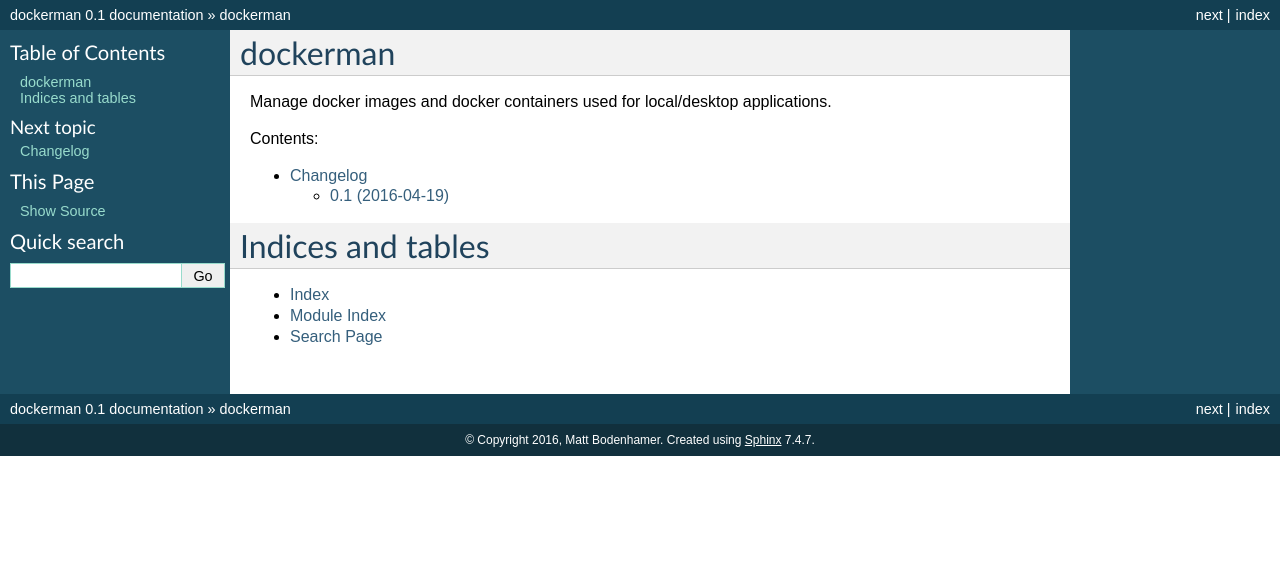
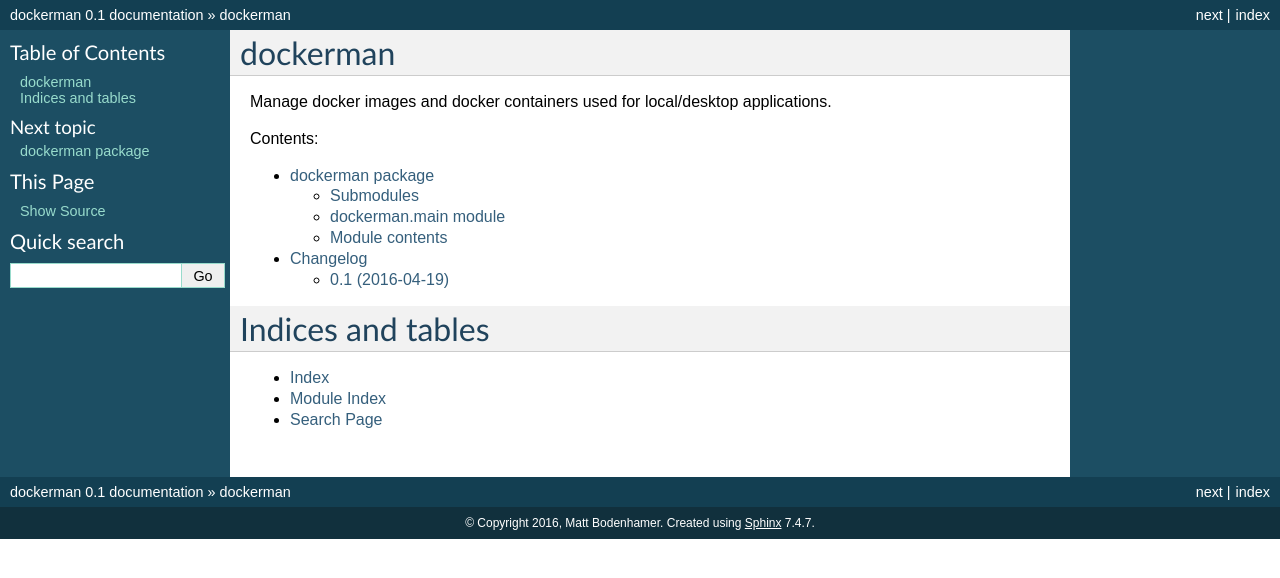
Before and after one commit to mbodenhamer/dockerman, a Sphinx documentation site: the page built from docs/index.rst, in a window 1280 px wide. Shown: the top 578 px of the page. Built offline with Sphinx 7.4.7, drawn with Linux system fonts in a browser that asks for light colours.

Commit message:
Fixing autodoc

```diff
--- /dev/null
+++ b/docs/dockerman.rst
@@ -0,0 +1,22 @@
+dockerman package
+=================
+
+Submodules
+----------
+
+dockerman.main module
+---------------------
+
+.. automodule:: dockerman.main
+    :members:
+    :undoc-members:
+    :show-inheritance:
+
+
+Module contents
+---------------
+
+.. automodule:: dockerman
+    :members:
+    :undoc-members:
+    :show-inheritance:
--- a/docs/index.rst
+++ b/docs/index.rst
@@ -10,6 +10,7 @@
 .. toctree::
    :maxdepth: 2
 
+   dockerman
    changelog
 
 
--- /dev/null
+++ b/docs/modules.rst
@@ -0,0 +1,7 @@
+dockerman
+=========
+
+.. toctree::
+   :maxdepth: 4
+
+   dockerman
```
Also changed, not shown: 1 other file.
